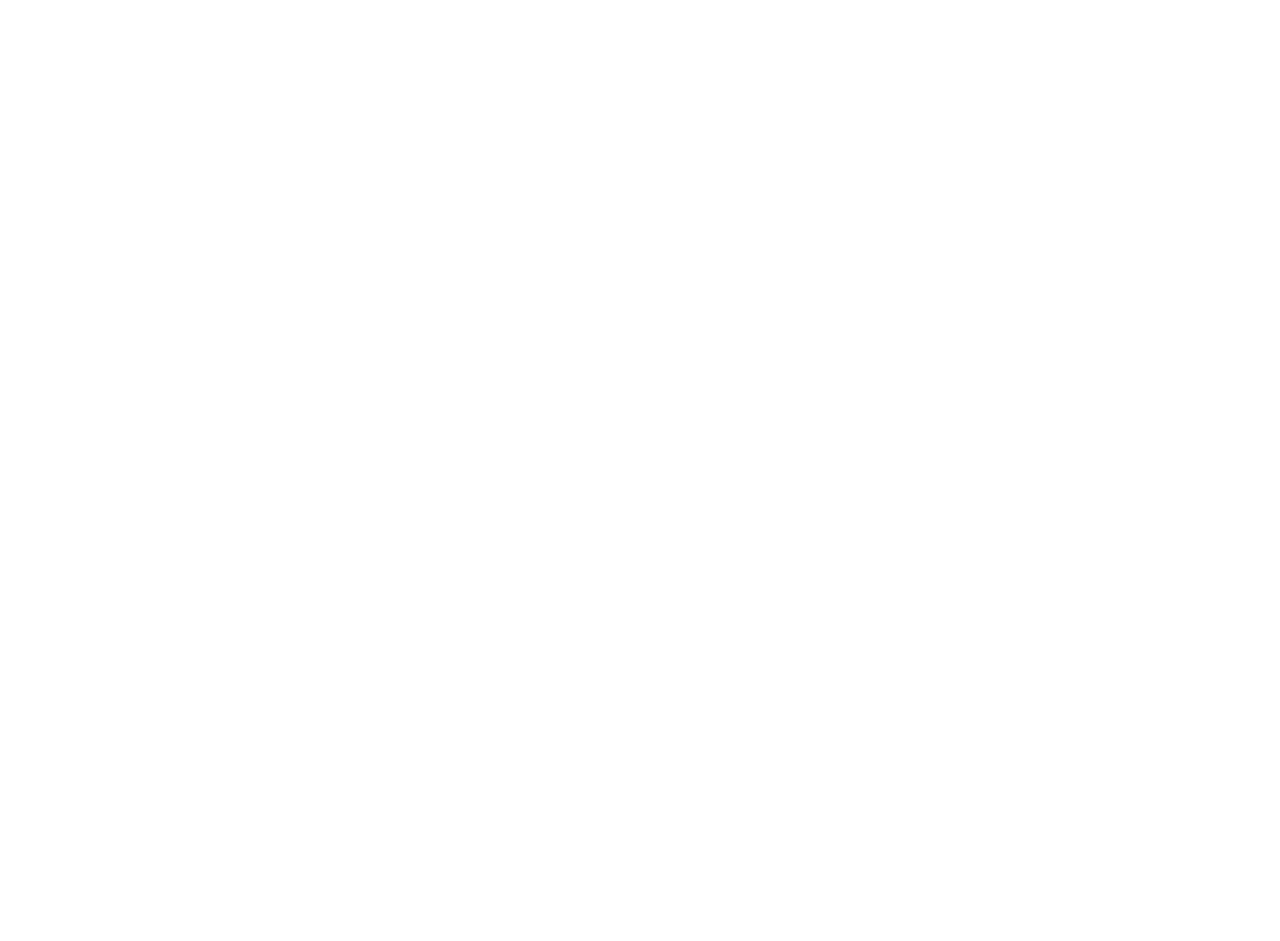
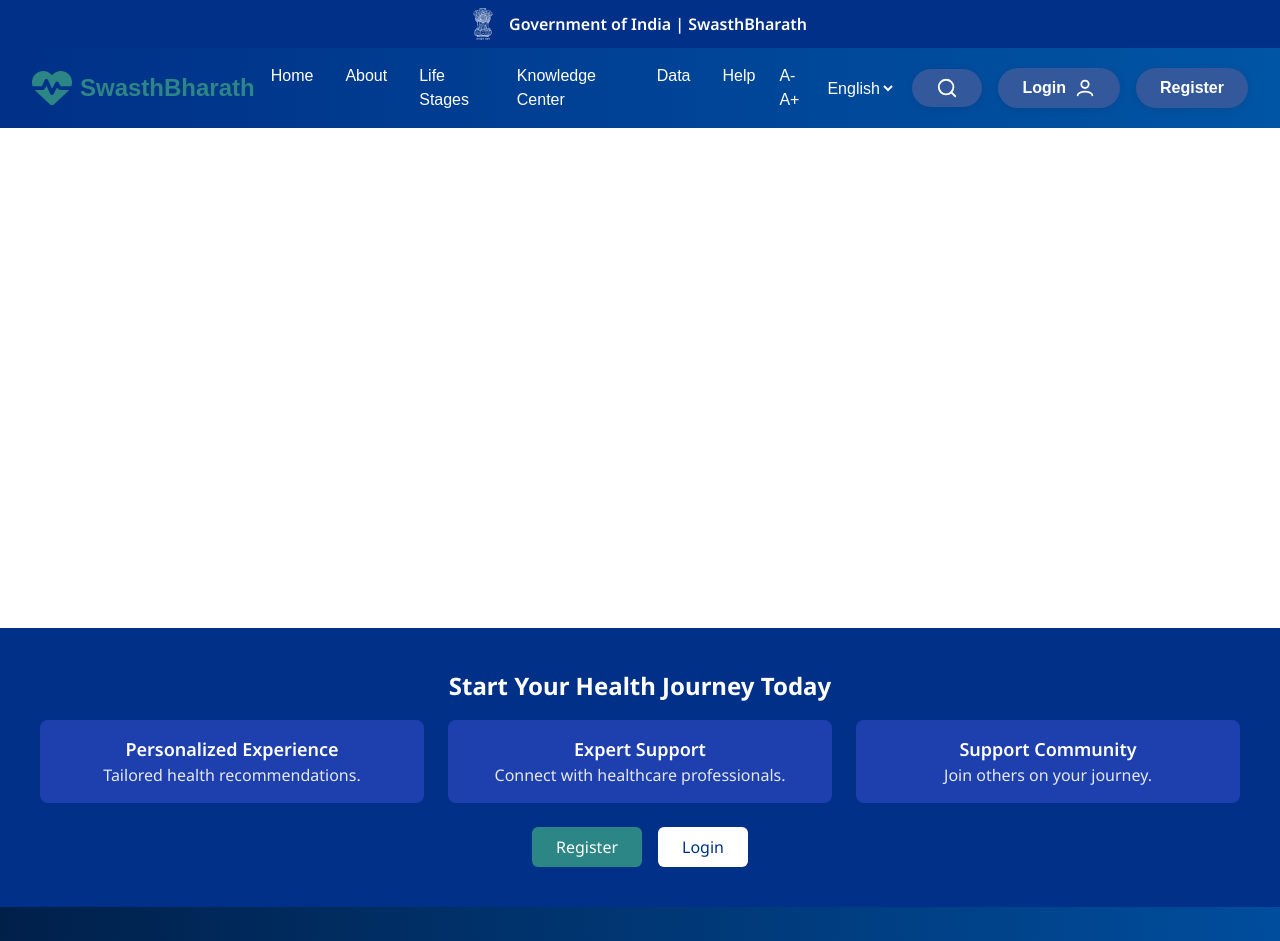
Before and after one commit to Balajinaga007/SwasthBharat123, a React (Vite) app: page /stageDetails/1/1/1 in a window 1280 px wide. Before the commit this address had no page. Shown: the top 941 px of the page. Before the commit the page ends 800 px from the top, so only its background shows below. Built offline with nearby package versions, Linux system fonts and the light colour scheme.

Commit message:
added l2page

```diff
--- a/src/App.jsx
+++ b/src/App.jsx
@@ -27,6 +27,7 @@ import HeroSection from './components/slider'
 import { getStages } from './services/content'
 import StageDetails from './pages/StageDetails';
 import Loader from './svg/Loader';
+import StagesInfo from './pages/StagesInfo';
 
 
 
@@ -447,18 +448,8 @@ function MainContent() {
     setLoading(true)
     try {
       const data = await getStages()
-      let stages = [];
-      let healthEcoSystem = [];
-      let frontierTech = [];
-      data?.data?.forEach(element => {
-        stages = [...stages, { title: element.Title, AgeRange: element.AgeRange, icon: element?.icon, id: element.id, documentId: element.documentId }]
-        const data1 = element?.health_ecosystem_items?.map(stage => ({ ...stage, stageId: element.id }))
-        healthEcoSystem = [...healthEcoSystem, ...data1]
-        const data2 = element?.frontier_technologies?.map(stage => ({ ...stage, stageId: element.id }))
 
-        if (data2) { frontierTech = [...frontierTech, ...data2] }
-      });
-      setStagesData({ stages, healthEcoSystem, frontierTech })
+      setStagesData(data?.data)
     } catch (err) {
       console.log(err.message)
     }
@@ -468,15 +459,16 @@ function MainContent() {
     fetchStages()
   }, [])
 
-  const filteredhealthEcoSystem =
- activeStep
-    ? stagesData?.healthEcoSystem?.filter(val => val?.stageId === activeStep)
-    : stagesData?.healthEcoSystem?.filter(val => val?.stageId === stagesData?.stages?.[0]?.id);
-    const filteredfrontierTech =
-    activeStep
-       ? stagesData?.frontierTech?.filter(val => val?.stageId === activeStep)
-       : stagesData?.frontierTech?.filter(val => val?.stageId === stagesData?.stages?.[0]?.id);
-
+  //   const filteredhealthEcoSystem =
+  //  activeStep
+  //     ? stagesData?.healthEcoSystem?.filter(val => val?.stageId === activeStep)
+  //     : stagesData?.healthEcoSystem?.filter(val => val?.stageId === stagesData?.stages?.[0]?.id);
+  //     const filteredfrontierTech =
+  //     activeStep
+  //        ? stagesData?.frontierTech?.filter(val => val?.stageId === activeStep)
+  //        : stagesData?.frontierTech?.filter(val => val?.stageId === stagesData?.stages?.[0]?.id);
+  const currentStep = stagesData?.find(val => val.id === activeStep)||stagesData[0]
+  console.log(currentStep, "hh")
   return (
     <div className="min-h-screen bg-ta-cream">
       {/* Navigation */}
@@ -606,7 +598,7 @@ function MainContent() {
       </section> */}
 
       {/* Tag Cloud Section */}
-     {!loading? <section className="w-full py-8 px-4 font-work-sans" style={{ backgroundColor: '#29136C', fontFamily: 'Work Sans, sans-serif' }}>
+      {!loading ? <section className="w-full py-8 px-4 font-work-sans" style={{ backgroundColor: '#29136C', fontFamily: 'Work Sans, sans-serif' }}>
         <section className="pt-0 pb-16 px-4 bg-ta-[#29136C] flex items-center justify-center">
           <div className="max-w-4xl mx-auto text-center">
             <h2 className="text-3xl md:text-4xl font-light text-ta-white mb-6">
@@ -621,7 +613,7 @@ function MainContent() {
         <div className="max-w-6xl mx-auto relative">
           {/* 7 Circles */}
           <div className="flex justify-between items-start mb-8 relative">
-            {stagesData?.stages?.map((stage, index) => (
+            {stagesData?.map((stage, index) => (
               <div
                 key={index}
                 className='w-28 flex flex-col items-center gap-2 cursor-pointer transition-all duration-300 hover:scale-110 relative'
@@ -643,7 +635,7 @@ function MainContent() {
                 //     navigate('/stage7');
                 //   }
                 // }}
-                onClick={()=> navigate(`/stageDetails/${stage.documentId}`)}
+                onClick={() => navigate(`/stageDetails/${stage.documentId}`)}
               >
                 {/* Fixed height for title to align circles */}
                 <div style={{ minHeight: 70, display: 'flex', alignItems: 'flex-end', justifyContent: 'center' }}>
@@ -690,8 +682,9 @@ function MainContent() {
             {/* Envisioned Health Ecosystem */}
             <h2 className="text-xl font-bold text-gray-900">Envisioned Health Ecosystem</h2>
             <div className="grid grid-cols-1 md:grid-cols-4 gap-4">
-              {filteredhealthEcoSystem?.map((item, idx) => (
-                <div key={idx} className="bg-white p-4 rounded-lg shadow border border-gray-200 flex flex-col items-center">
+              {currentStep?.health_ecosystem_items
+                ?.map((item, idx) => (
+                  <a href={`/stageDetails/${currentStep?.documentId}/health_ecosystem/${item.documentId}`} key={idx} className="bg-white p-4 rounded-lg shadow border border-gray-200 flex flex-col items-center">
                     {/* <FontAwesomeIcon icon={item.icon} className="text-blue-700 text-2xl mb-2" /> */}
                     <div
                       className={`svg-container w-[1.5rem] h-[1.5rem] mb-2 text-blue-700`}
@@ -701,15 +694,15 @@ function MainContent() {
 
                     <h3 className="text-base font-semibold text-gray-900 mb-1 text-center">{item.Title}</h3>
                     <p className="text-gray-700 text-sm mb-2 text-center">{item.description}</p>
-                </div>
+                  </a>
                 ))}
             </div>
 
             {/* Enabling Frontier Technologies */}
             <h2 className="text-xl pt-7 font-bold text-gray-900 mt-2">Enabling Frontier Technologies</h2>
             <div className="grid grid-cols-1 md:grid-cols-4 gap-4">
-              {filteredfrontierTech?.map((item, idx) => (
-                <div key={idx} className="bg-white p-4 rounded-lg shadow border border-gray-200 flex flex-col items-center">
+              {currentStep?.frontier_technologies?.map((item, idx) => (
+                <a href={`/stageDetails/${currentStep?.documentId}/frontier_technologies/${item.documentId}`} key={idx} className="bg-white p-4 rounded-lg shadow border border-gray-200 flex flex-col items-center">
                   {/* <FontAwesomeIcon icon={item.icon} className="text-blue-700 text-2xl mb-2" /> */}
                   <div
                     className={`svg-container w-[1.5rem] h-[1.5rem] mb-2 text-blue-700`}
@@ -719,12 +712,12 @@ function MainContent() {
 
                   <h3 className="text-base font-semibold text-gray-900 mb-1 text-center">{item.Title}</h3>
                   <p className="text-gray-700 text-sm mb-2 text-center">{item.description}</p>
-                </div>
+                </a>
               ))}
             </div>
           </div>
         </div>
-      </section>:<div className='flex spin-pause h-[500px] flex items-center justify-center'><Loader/></div>}
+      </section> : <div className='flex spin-pause h-[500px] flex items-center justify-center'><Loader /></div>}
       {/* <HealthEcosystemTimeline /> */}
 
       {/* Footer */}
@@ -755,6 +748,7 @@ function App() {
         <Route path="/stage6" element={<Ls6 />} />
         <Route path="/stage7" element={<Ls7 />} />
         <Route path="/StageDetails/:id" element={<StageDetails />} />
+        <Route path="/stageDetails/:stageid/:type/:id" element={<StagesInfo />} />
       </Routes>
     </Router>
   )
--- /dev/null
+++ b/src/pages/StagesInfo.jsx
@@ -0,0 +1,88 @@
+
+import React, { useEffect, useState } from 'react';
+import Navbar from '../components/NavBar';
+import Footer from '../components/Footer';
+import { FontAwesomeIcon } from '@fortawesome/react-fontawesome';
+import Emblem from '../assets/Emblem_of_India.svg';
+import l1 from  '../assets/l1.svg';
+import { useParams,useLocation } from 'react-router-dom';
+
+import { faUser, faShieldAlt, faMobileAlt, faHeartbeat, faBook, faAppleAlt } from '@fortawesome/free-solid-svg-icons';
+import { getStagesById } from '../services/content';
+import Loader from '../svg/Loader';
+
+const StagesInfo = () => {
+  const params=useParams()
+
+  const {id}=params
+  const [stageDetails,setStageDetails]=useState([])
+  const [isLoading,setIsLoading]=useState(true)
+  const [isLoggedIn, setIsLoggedIn] = useState(false);
+
+
+  const handleLogin = () => {
+    setIsLoggedIn(true);
+  };
+
+  const handleRegister = () => {
+    alert('Registration process started!');
+  };
+
+useEffect(() => {
+    // Scroll to top on every route change
+    window.scrollTo(0, 0);
+  }, []);
+  return (
+    <>
+      {/* Government Banner */}
+      <div className="bg-blue-900 text-white text-center py-2 flex justify-center items-center space-x-4">
+        <img src={Emblem} alt="Ashoka Emblem" className="h-8" />
+        <span className="font-semibold">Government of India | SwasthBharath</span>
+      </div>
+
+      <Navbar />
+<div className='min-h-[31.25rem]'>
+
+</div>
+      {/* Call to Action */}
+      <div className="bg-blue-900 text-white p-10  text-center mb-0">
+            <h2 className="text-2xl font-bold mb-4">Start Your Health Journey Today</h2>
+            <div className="grid grid-cols-1 md:grid-cols-3 gap-6 mb-6">
+              <div className="bg-blue-800 p-4 rounded-lg">
+                <h3 className="text-lg font-semibold">Personalized Experience</h3>
+                <p className="text-gray-200">Tailored health recommendations.</p>
+              </div>
+              <div className="bg-blue-800 p-4 rounded-lg">
+                <h3 className="text-lg font-semibold">Expert Support</h3>
+                <p className="text-gray-200">Connect with healthcare professionals.</p>
+              </div>
+              <div className="bg-blue-800 p-4 rounded-lg">
+                <h3 className="text-lg font-semibold">Support Community</h3>
+                <p className="text-gray-200">Join others on your journey.</p>
+              </div>
+            </div>
+            {!isLoggedIn ? (
+              <div>
+                <button
+                  onClick={handleRegister}
+                  className="bg-[#2D8686] text-white px-6 py-2 rounded-md hover:bg-orange-600 mr-4"
+                >
+                  Register
+                </button>
+                <button
+                  onClick={handleLogin}
+                  className="bg-white text-blue-900 px-6 py-2 rounded-md hover:bg-gray-100"
+                >
+                  Login
+                </button>
+              </div>
+            ) : (
+              <p className="text-gray-200">Welcome! You are logged in.</p>
+            )}
+          </div>
+      <Footer />
+    </>
+  );
+};
+
+export default StagesInfo;
```
Also changed, not shown: src/pages/StageDetails.jsx (+7 -6 lines). Lines whose indentation alone changed are shown as unchanged.
